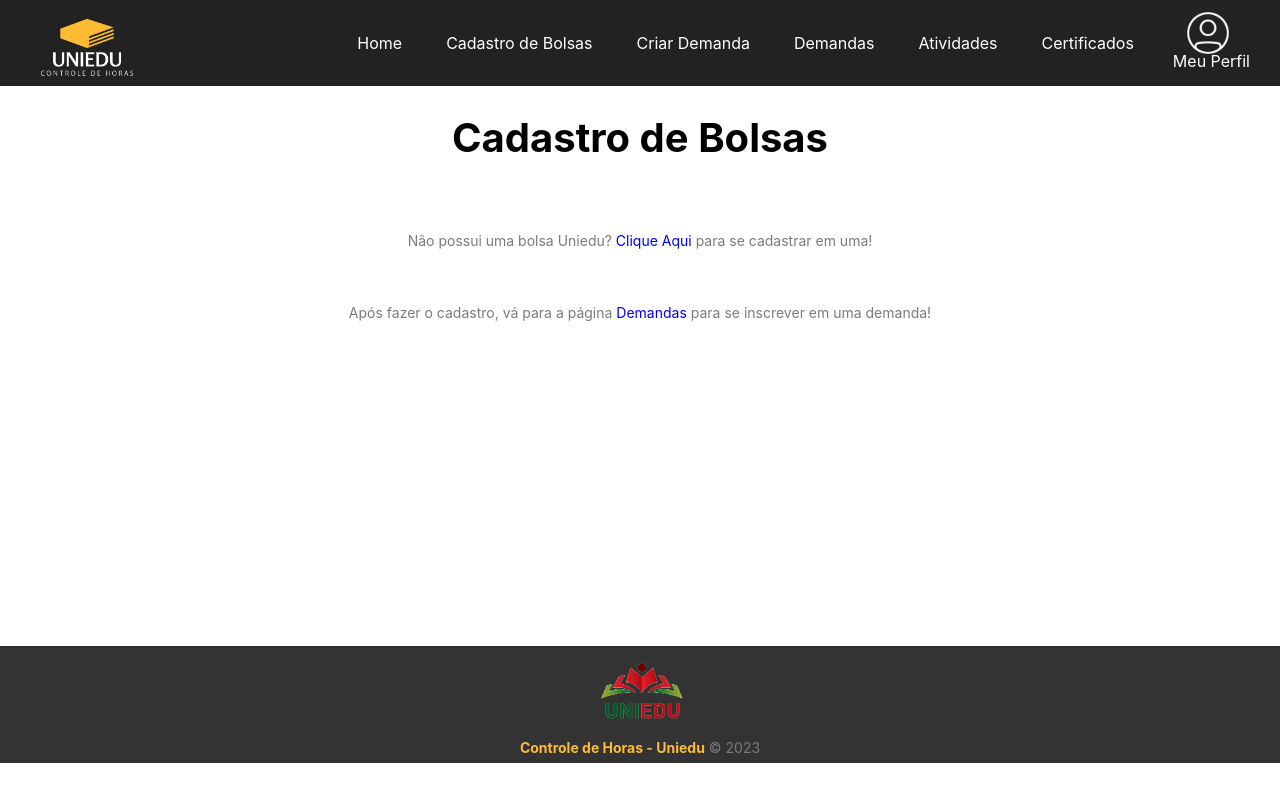
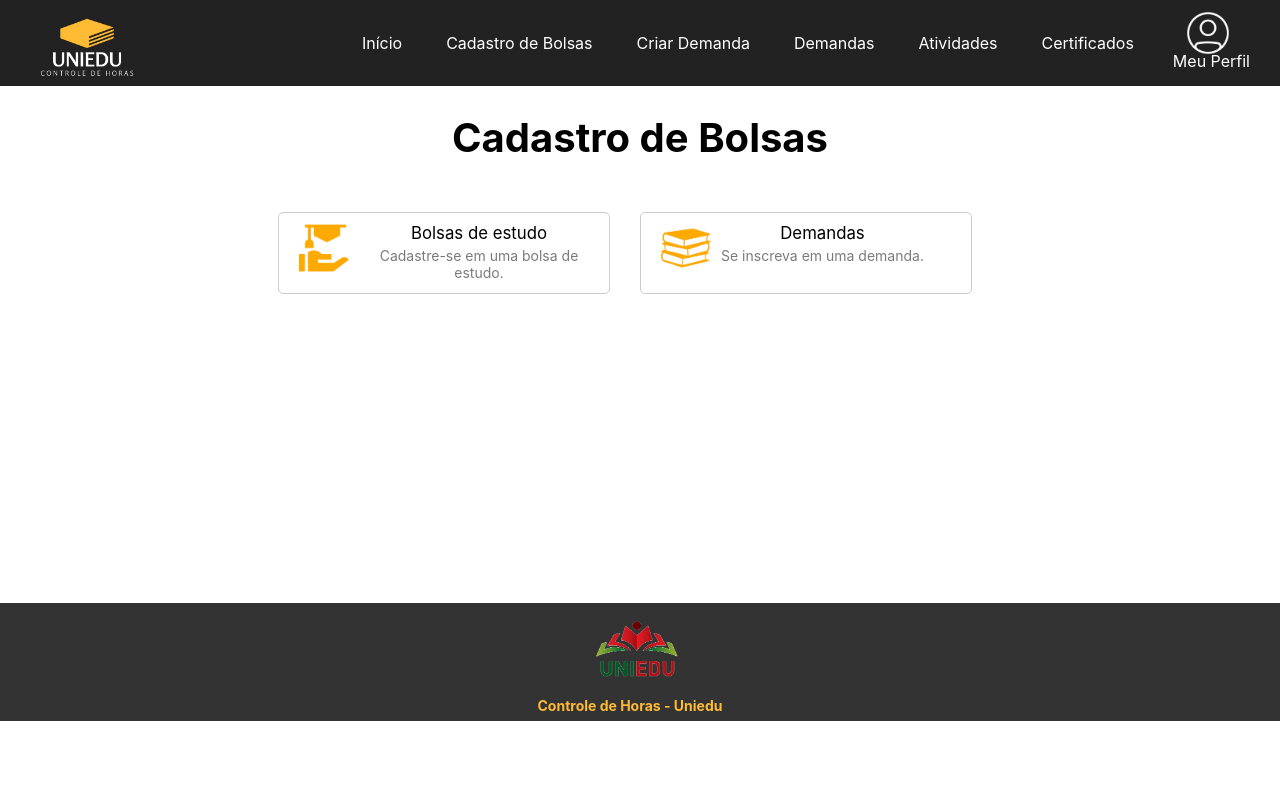
Before and after one commit to Luc4s-clud/Base-Principal, a React (Create React App) app in the folder App-teste/app-teste/: page /bolsas in a window 1280 px wide. Built offline with nearby package versions, Linux system fonts and the light colour scheme; sample sign-in values are in the browser's storage.

Commit message:
Atualização
Mudança em CSS da página Home e do Footer.
Mudança completa na página Bolsas.

```diff
--- a/App-teste/app-teste/src/components/layout/Footer.css
+++ b/App-teste/app-teste/src/components/layout/Footer.css
@@ -23,7 +23,7 @@
 
 .uniedu-logo {
     height: 7vmin;
-    margin-right: 35px;
+    margin-right: 45px;
     transition: transform 0.2s;
 }
 
@@ -33,6 +33,7 @@
 
 .copy_right {
     margin-top: 1em;
+    margin-right: 20px;
 }
 
 .copy_right span{
--- a/App-teste/app-teste/src/components/layout/Footer.js
+++ b/App-teste/app-teste/src/components/layout/Footer.js
@@ -15,7 +15,7 @@ function Footer() {
                 </li>
             </ul>
             <p className='copy_right'>
-                <span>Controle de Horas - Uniedu</span> &copy; 2023
+                <span>Controle de Horas - Uniedu</span>
             </p>
         </footer>
     )
--- a/App-teste/app-teste/src/components/layout/Navbar.js
+++ b/App-teste/app-teste/src/components/layout/Navbar.js
@@ -29,7 +29,7 @@ function NavBar() {
       <img src={logo} alt='logo' className="logo" />
       <div className="link-container">
         <ul className="link-list">
-          <li className="item"><Link to="/home">Home</Link></li>
+          <li className="item"><Link to="/home">Início</Link></li>
           <li className="item"><Link to="/bolsas">Cadastro de Bolsas</Link></li>
           <li className="item"><Link to="/criar-demanda">Criar Demanda</Link></li>
           <li className="item"><Link to="/demandas">Demandas</Link></li>
--- a/App-teste/app-teste/src/components/pages/Bolsas.css
+++ b/App-teste/app-teste/src/components/pages/Bolsas.css
@@ -5,5 +5,57 @@
     justify-content: center;
     background-color: #fff;
     text-align: center;
-    margin-bottom: 20em;
+    margin-bottom: 18.1em;
   }
+
+  .boxes-container {
+    display: flex;
+    justify-content: space-between;
+    margin-bottom: 20px;
+    margin-top: 30px;
+  }
+
+  .custom-box {
+    background-color: #fff; /* Cor de fundo branca */
+    color: #000;
+    display: block;
+    font-size: 14px;
+    min-height: 54px;
+    padding: 10px 10px 12px 20px;
+    width: 300px;
+    text-decoration: none;
+    transition: all 0.2s linear;
+    border: 1px solid #ccc; /* Adicione uma borda se desejar */
+    border-radius: 5px; /* Adicione bordas arredondadas se desejar */
+    flex-direction: column;
+    margin-right: 30px;
+  }
+
+  .bolsa-icone {
+    width: 50px;
+    height: auto;
+  }
+
+  .bolsas-title {
+    font-size: 1.2em;
+    margin-bottom: 8px;
+  }
+
+  .custom-box:hover {
+    background-color: #f0f0f0; /* Altere a cor de fundo ao passar o mouse, por exemplo */
+  }
+
+  .button-box {
+    display: flex;
+    align-items: flex-start;
+  }
+
+  .text-container {
+    margin-left: 10px;
+  }
+
+
+  .button-box p {
+    margin-top: 4px; /* Adicione um espaçamento entre o título e a descrição */
+    margin-bottom: 0; /* Garante que a descrição não tenha margem na parte inferior */
+  }
--- a/App-teste/app-teste/src/components/pages/Bolsas.js
+++ b/App-teste/app-teste/src/components/pages/Bolsas.js
@@ -1,7 +1,9 @@
 import React, { useEffect } from 'react';
 import { useNavigate, Link } from 'react-router-dom';
+import bolsaIcone from '../images/bolsa-icone.png';
+import demandaIcone from '../images/demanda-icone.png';
+
 import '../pages/Bolsas.css';
-
 
 function Bolsas() {
   const navigate = useNavigate();
@@ -9,15 +11,35 @@ function Bolsas() {
   useEffect(() => {
     const token = localStorage.getItem('token');
     if (!token) {
-      navigate('/login'); // Redireciona o usuário para a página de login se não houver token.
+      navigate('/login');
     }
   }, [navigate]);
 
   return (
     <div className="bolsas-container">
       <h1>Cadastro de Bolsas</h1>
-      <p>Não possui uma bolsa Uniedu? <a href="https://bolsasuniedu.sed.sc.gov.br/iesinscricaoinicial.aspx" target="_blank" rel="noreferrer" className="image-link">Clique Aqui</a> para se cadastrar em uma!</p>
-      <p>Após fazer o cadastro, vá para a página <Link to="/demandas">Demandas</Link> para se inscrever em uma demanda!</p>
+      <div className="boxes-container">
+      {/* Box 1 */}
+        <a href="https://bolsasuniedu.sed.sc.gov.br/iesinscricaoinicial.aspx" target="_blank" rel="noreferrer" className="custom-box">
+          <div className="button-box">
+            <img src={bolsaIcone} alt="bolsa-icone" className="bolsa-icone" />
+            <div className="text-container">
+              <span className="bolsas-title">Bolsas de estudo</span>
+              <p>Cadastre-se em uma bolsa de estudo.</p>
+            </div>
+          </div>
+        </a>
+      {/* Box 2 */}
+        <Link to="/demandas" className="custom-box">
+          <div className="button-box">
+            <img src={demandaIcone} alt="bolsa-icone" className="bolsa-icone" />
+            <div className="text-container">
+              <span className="bolsas-title">Demandas</span>
+              <p>Se inscreva em uma demanda.</p>
+            </div>
+          </div>
+        </Link>
+      </div>
     </div>
   );
 }
--- a/App-teste/app-teste/src/components/pages/Home.css
+++ b/App-teste/app-teste/src/components/pages/Home.css
@@ -3,7 +3,7 @@
   flex-direction: column;
   align-items: center;
   justify-content: center;
-  background-color: #f0f0f0;
+  background-color: #fff;
   min-height: 100vh; /* Defina a altura mínima da página inteira */
   padding: 4em;
   text-align: center; /* Centralize o texto horizontalmente */
```
Also changed, not shown: App-teste/app-teste/src/components/images/bolsa-icone.png (added), App-teste/app-teste/src/components/images/demanda-icone.png (added).
